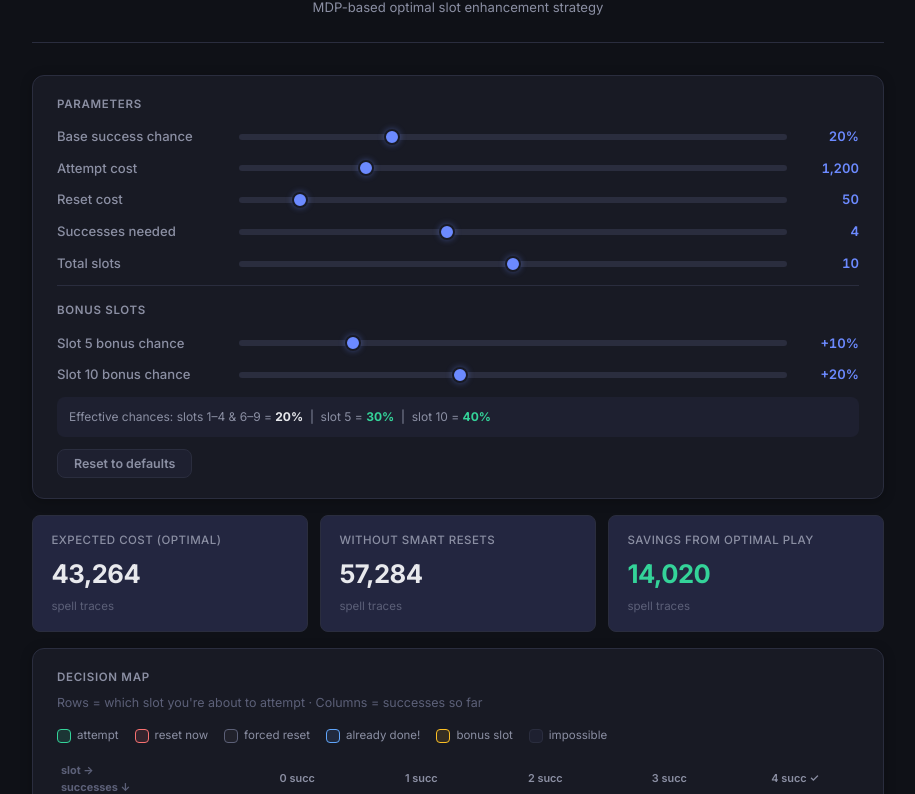
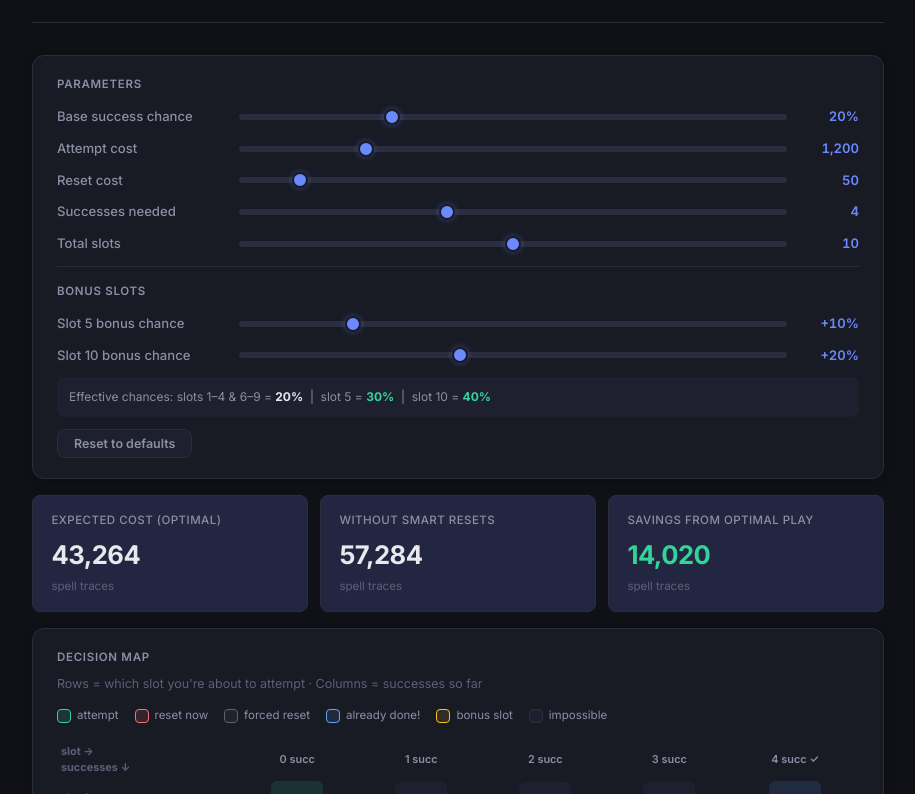
Before and after one commit to PTKx/Maple_SpellTrace, a plain HTML site: page index.html in a window 1280 px wide. Shown: the part 78-872 px from the top of the page, without its empty margins (182-1097 px from the left). Drawn offline with Linux system fonts and the light colour scheme.

Commit message:
Remove description of MDP-based strategy from page header

```diff
--- a/index.html
+++ b/index.html
@@ -236,7 +236,6 @@
 
 <div class="page-header">
   <h1>Spell Trace Calculator</h1>
-  <p>MDP-based optimal slot enhancement strategy</p>
 </div>
 
 <div class="card">
```
